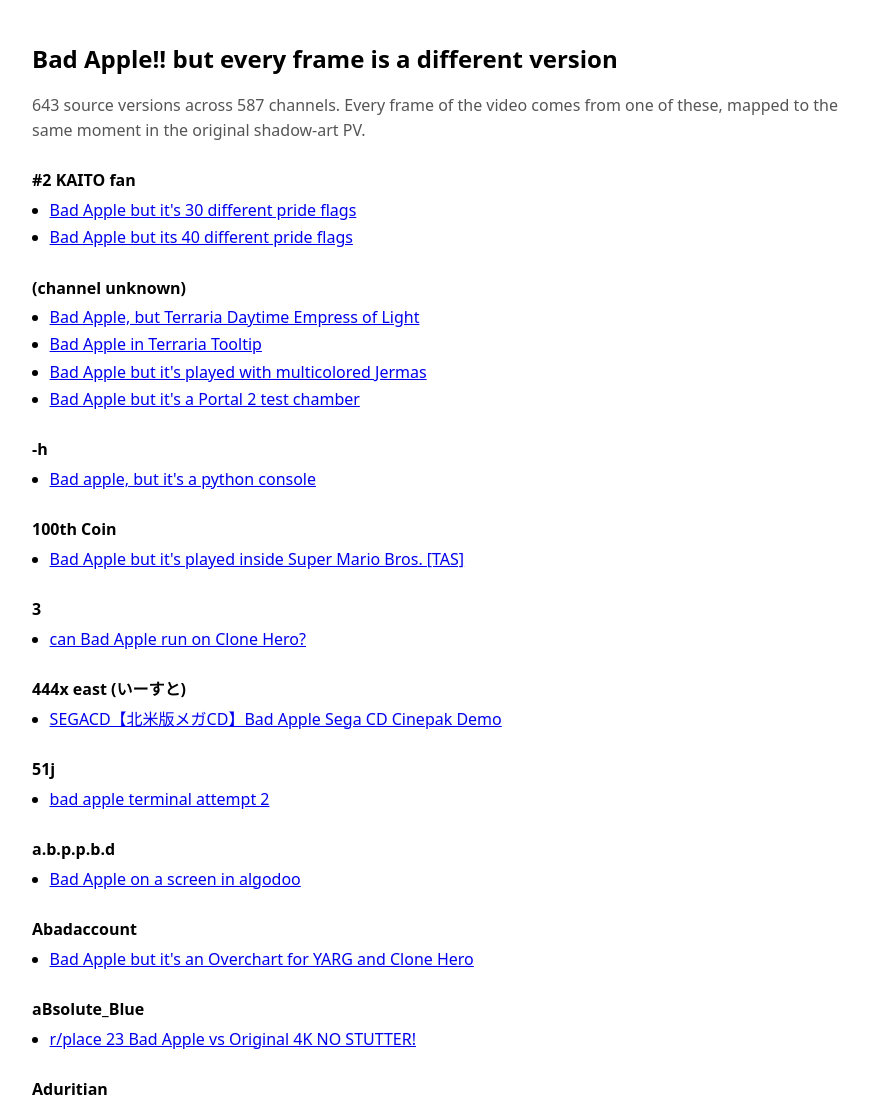
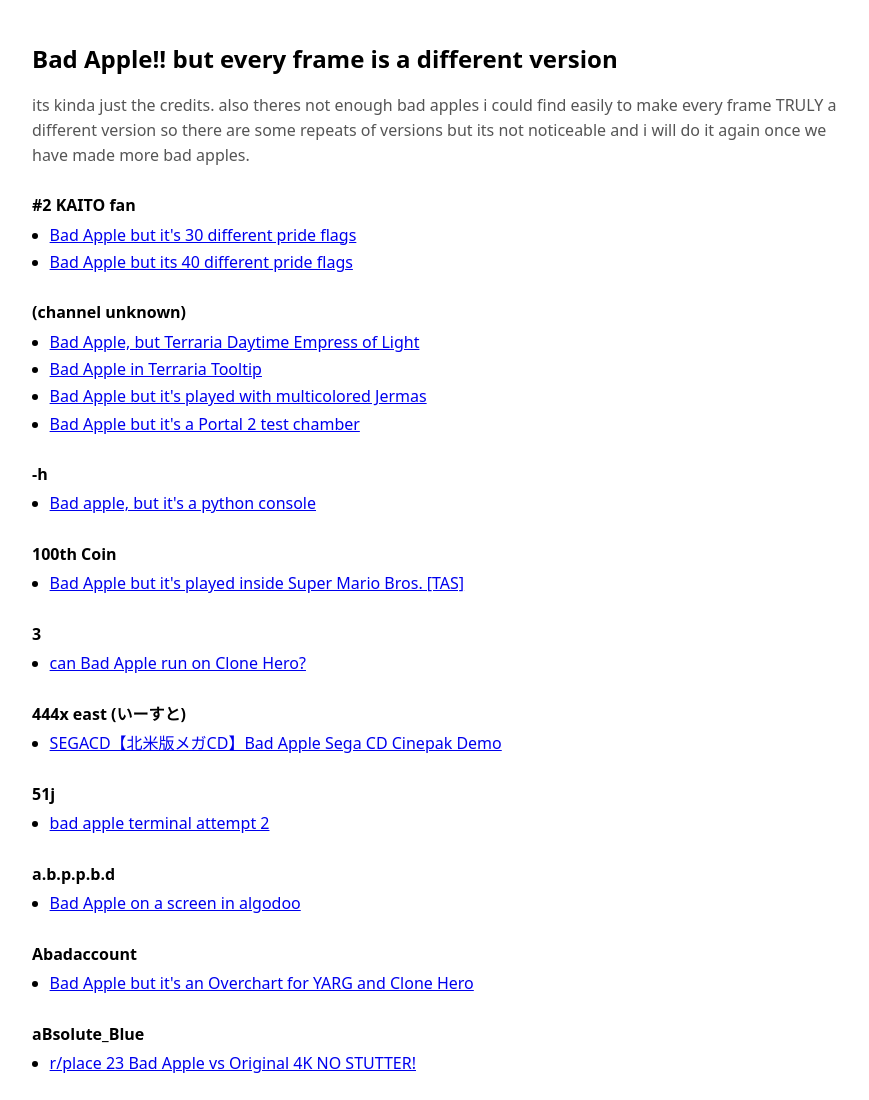
Before and after one commit to BossofSalmon/bad_apple_amazing_work_credits, a plain HTML site: page index.html in a window 1280 px wide. Shown: the top 1100 px of the page, without its empty margins (192-1061 px from the left). Drawn offline with Linux system fonts and the light colour scheme.

Commit message:
Update index.html

```diff
--- a/index.html
+++ b/index.html
@@ -16,7 +16,7 @@ p.intro{color:#555}
 </head>
 <body>
 <h1>Bad Apple!! but every frame is a different version</h1>
-<p class="intro">643 source versions across 587 channels. Every frame of the video comes from one of these, mapped to the same moment in the original shadow-art PV.</p>
+<p class="intro">its kinda just the credits. also theres not enough bad apples i could find easily to make every frame TRULY a different version so there are some repeats of versions but its not noticeable and i will do it again once we have made more bad apples.</p>
 <h2>#2 KAITO fan</h2>
 <ul>
 <li><a href="https://youtu.be/1qdNfk-3HHQ">Bad Apple but it&#x27;s 30 different pride flags</a></li>
```
